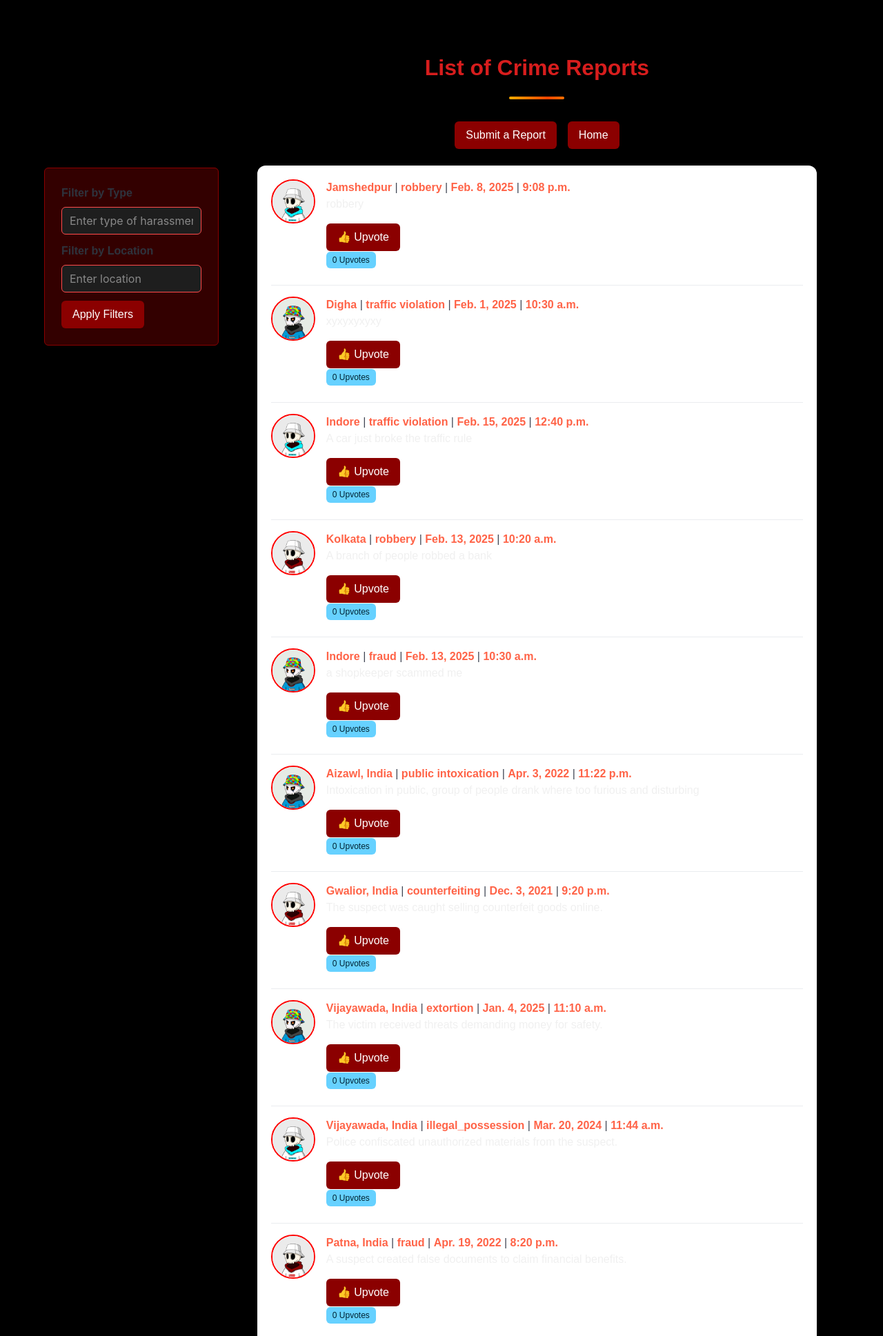
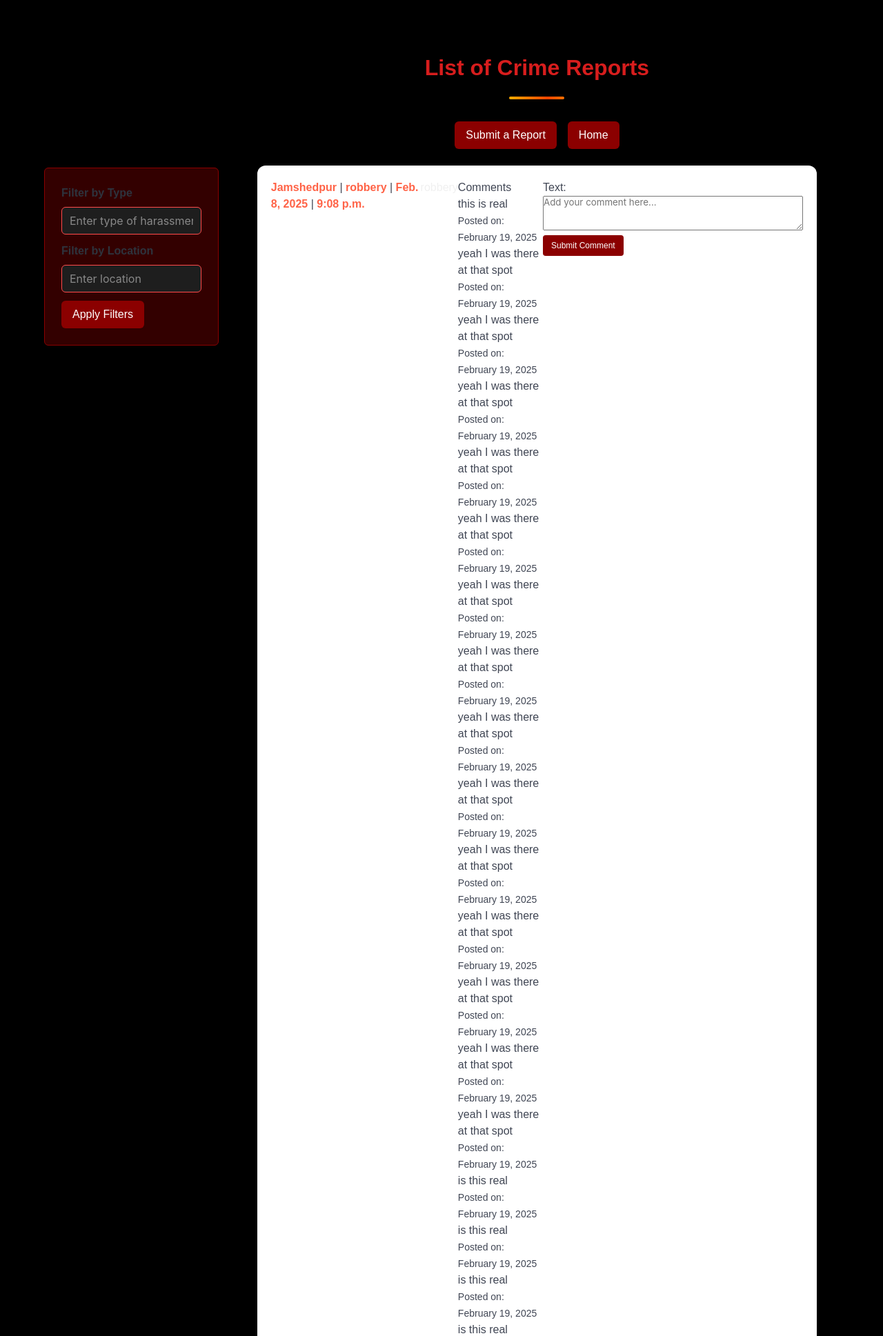
Before and after one commit to abhirajadhikary06/Report-Connect, a Django app: page /reports/ in a window 1280 px wide. Shown: the top 1937 px of the page at 69% size. Run offline with Django 5.2, Linux system fonts and the light colour scheme; data comes from the database, SQL or seed files in the repository; both versions use the stored data as it was after the commit.

Commit message:
added changes

```diff
--- a/harassment_platform/reports/forms.py
+++ b/harassment_platform/reports/forms.py
@@ -1,5 +1,5 @@
 from django import forms
-from .models import HarassmentReport
+from .models import HarassmentReport, Comment
 
 class HarassmentReportForm(forms.ModelForm):
     class Meta:
@@ -9,3 +9,11 @@ class HarassmentReportForm(forms.ModelForm):
             'time': forms.TimeInput(attrs={'placeholder': 'e.g., 10:30:00', 'type': 'time'}),
             'date': forms.DateInput(attrs={'placeholder': 'e.g., 2025-01-01', 'type': 'date'}),
         }
+
+class CommentForm(forms.ModelForm):
+    class Meta:
+        model = Comment
+        fields = ['text']
+        widgets = {
+            'text': forms.Textarea(attrs={'rows': 3, 'placeholder': 'Add your comment here...'}),
+        }
--- a/harassment_platform/reports/models.py
+++ b/harassment_platform/reports/models.py
@@ -56,3 +56,11 @@ class Upvote(models.Model):
 
     class Meta:
         unique_together = ('ip_address', 'report')  # Ensure one IP can only upvote a report once
+
+class Comment(models.Model):
+    report = models.ForeignKey(HarassmentReport, on_delete=models.CASCADE, related_name='comments')
+    text = models.TextField()
+    created_at = models.DateTimeField(auto_now_add=True)
+
+    def __str__(self):
+        return f"Comment on {self.report.location} at {self.created_at}"
--- a/harassment_platform/reports/templates/reports.html
+++ b/harassment_platform/reports/templates/reports.html
@@ -214,7 +214,6 @@
                     </div>
                 </form>
             </div>
-
             <!-- Reports Section -->
             <div class="reports-section">
                 <h1 class="title">List of Crime Reports</h1>
@@ -226,49 +225,50 @@
                 <div class="box">
                     {% for report in reports %}
                         <article class="media">
-                            <figure class="media-left">
-                                <p class="image is-64x64">
-                                    <img class="is-rounded" src="{% static 'images/profile_pictures/' %}{{ report.random_image }}" alt="Profile">
-                                </p>
-                            </figure>
-                            <div class="media-content">
-                                <div class="content">
                             <div class="report-header">
                                 <span><b>{{ report.location }}</b></span> |
                                 <span><b>{{ report.harassment_type }}</b></span> |
                                 <span><b>{{ report.date|date:"M. j, Y" }}</b></span> |
                                 <span><b>{{ report.time|time:"g:i a" }}</b></span>
                             </div>
-                                    <p class="report-description">
-                                        {{ report.description }}
-                                    </p>
-                                    <div class="upvote-section">
-                                        <form method="post" class="upvote-form">
+                            <p class="report-description">{{ report.description }}</p>
+
+                            <!-- Comments Section -->
+                            <div class="comments-section">
+                                <h4>Comments</h4>
+                                {% if report.comments.exists %}
+                                    <ul>
+                                        {% for comment in report.comments.all %}
+                                            <li>
+                                                <p>{{ comment.text }}</p>
+                                                <small>Posted on: {{ comment.created_at|date:"F j, Y" }}</small>
+                                            </li>
+                                        {% endfor %}
+                                    </ul>
+                                {% else %}
+                                    <p>No comments yet.</p>
+                                {% endif %}
+                            </div>
+
+                            <!-- Comment Form -->
+                            <form method="post" action="{% url 'reports_list' %}" class="comment-form">
                                 {% csrf_token %}
-                                            <button type="button" class="button is-primary upvote-btn" data-report-id="{{ report.id }}">
-                                                👍 Upvote
-                                            </button>
+                                <input type="hidden" name="report_id" value="{{ report.id }}">
+                                {{ comment_form.as_p }}
+                                <button type="submit" class="button is-small is-primary">Submit Comment</button>
                             </form>
-                                        <span id="upvote-count-{{ report.id }}" class="tag is-info">
-                                            {{ report.upvotes }} Upvotes
-                                        </span>
-                                    </div>
-                                </div>
-                            </div>
                         </article>
                     {% endfor %}
                 </div>
             </div>
         </div>
     </section>
-
     <!-- Footer Section -->
     <section>
         <footer>
             <p>Made with <span>❤️</span> by <b>Quantum Coders</b> team</p>
         </footer>
     </section>
-
     <!-- JavaScript for Upvote Feature -->
     <script>
         document.addEventListener("DOMContentLoaded", function () {
--- a/harassment_platform/reports/views.py
+++ b/harassment_platform/reports/views.py
@@ -1,7 +1,6 @@
 import os, random
 from django.shortcuts import render, redirect
-from .models import HarassmentReport, Upvote
-from .forms import HarassmentReportForm
+from .forms import HarassmentReportForm, CommentForm
 from geopy.geocoders import Nominatim
 import json
 from scipy.stats import gaussian_kde
@@ -11,35 +10,8 @@ from django.utils import timezone
 from datetime import timedelta
 from django.shortcuts import render, get_object_or_404
 from django.http import JsonResponse
-from .models import HarassmentReport, Upvote
+from .models import HarassmentReport, Upvote, Comment
 
-def upvote_report(request, report_id):
-    if request.method == "POST":
-        try:
-            # Retrieve the report
-            report = get_object_or_404(HarassmentReport, id=report_id)
-
-            # Get the user's IP address
-            ip_address = request.META.get('REMOTE_ADDR')
-            if not ip_address:
-                return JsonResponse({'status': 'error', 'message': 'Unable to determine IP address.'}, status=400)
-
-            # Check if the user has already upvoted this report
-            if Upvote.objects.filter(ip_address=ip_address, report=report).exists():
-                return JsonResponse({'status': 'already_upvoted', 'upvotes': report.upvotes})
-
-            # Add upvote
-            Upvote.objects.create(
-                ip_address=ip_address,
-                report=report
-            )
-            report.upvotes += 1
-            report.save()
-
-            return JsonResponse({'status': 'success', 'upvotes': report.upvotes})
-
-        except Exception as e:
-            return JsonResponse({'status': 'error', 'message': str(e)}, status=500)
 
 def predict_crime_hotspot():
     # Get all reports with latitude & longitude
@@ -107,6 +79,7 @@ def home(request):
 
 
 def reports_list(request):
+    # Retrieve all reports
     reports = HarassmentReport.objects.all().order_by('-timestamp')
 
     # Apply filters
@@ -117,12 +90,21 @@ def reports_list(request):
     if location_filter:
         reports = reports.filter(location__icontains=location_filter)
 
-    # Assign random profile images
-    images = os.listdir('harassment_platform/static/images/profile_pictures/')
-    for report in reports:
-        report.random_image = random.choice(images)
+    # Handle comment submission
+    if request.method == "POST":
+        report_id = request.POST.get('report_id')
+        report = get_object_or_404(HarassmentReport, id=report_id)
+        form = CommentForm(request.POST)
+        if form.is_valid():
+            comment = form.save(commit=False)
+            comment.report = report
+            comment.save()
 
-    return render(request, 'reports.html', {'reports': reports})
+    context = {
+        'reports': reports,  # Pass the filtered reports to the template
+        'comment_form': CommentForm(),  # Pass an empty form for rendering
+    }
+    return render(request, 'reports.html', context)
 
 def report_submission(request):
     if request.method == "POST":
```
Also changed, not shown: harassment_platform/db.sqlite3. Lines whose indentation alone changed are shown as unchanged.
